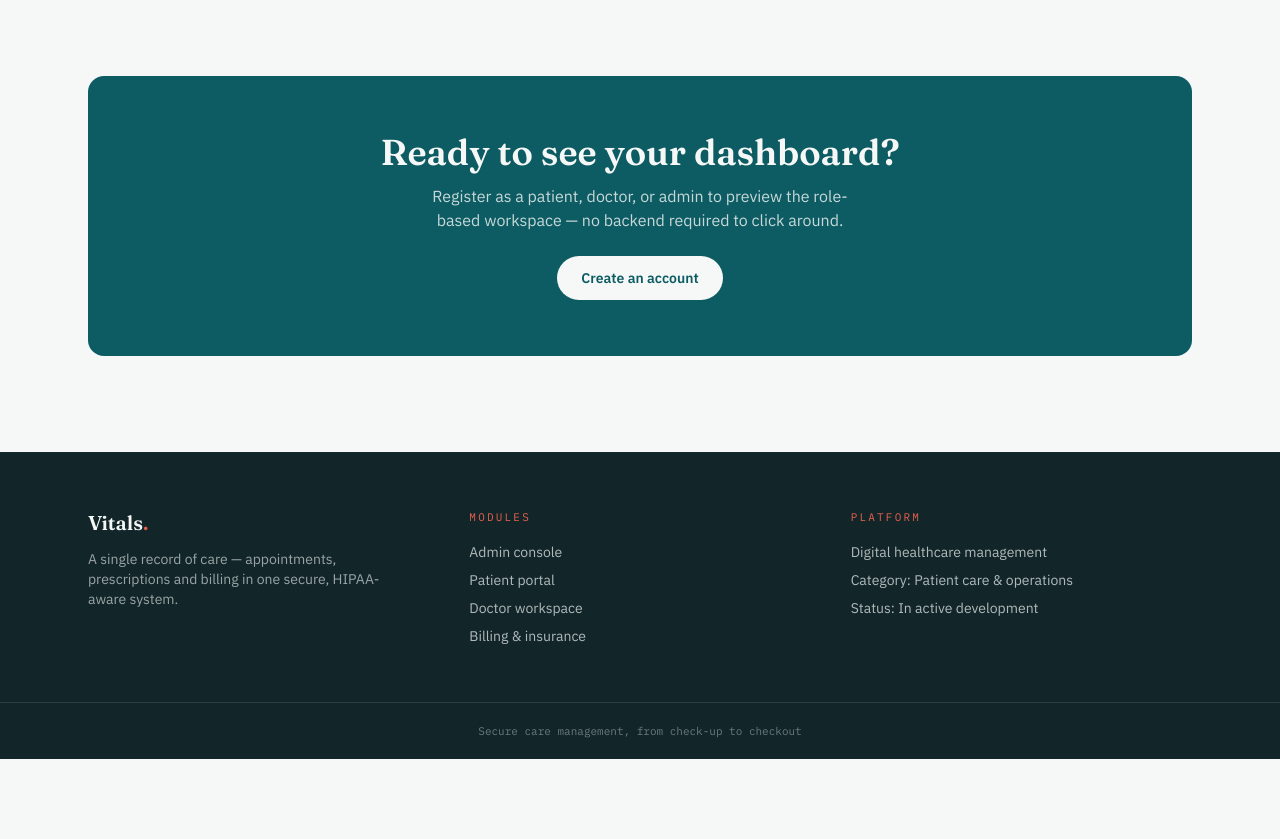
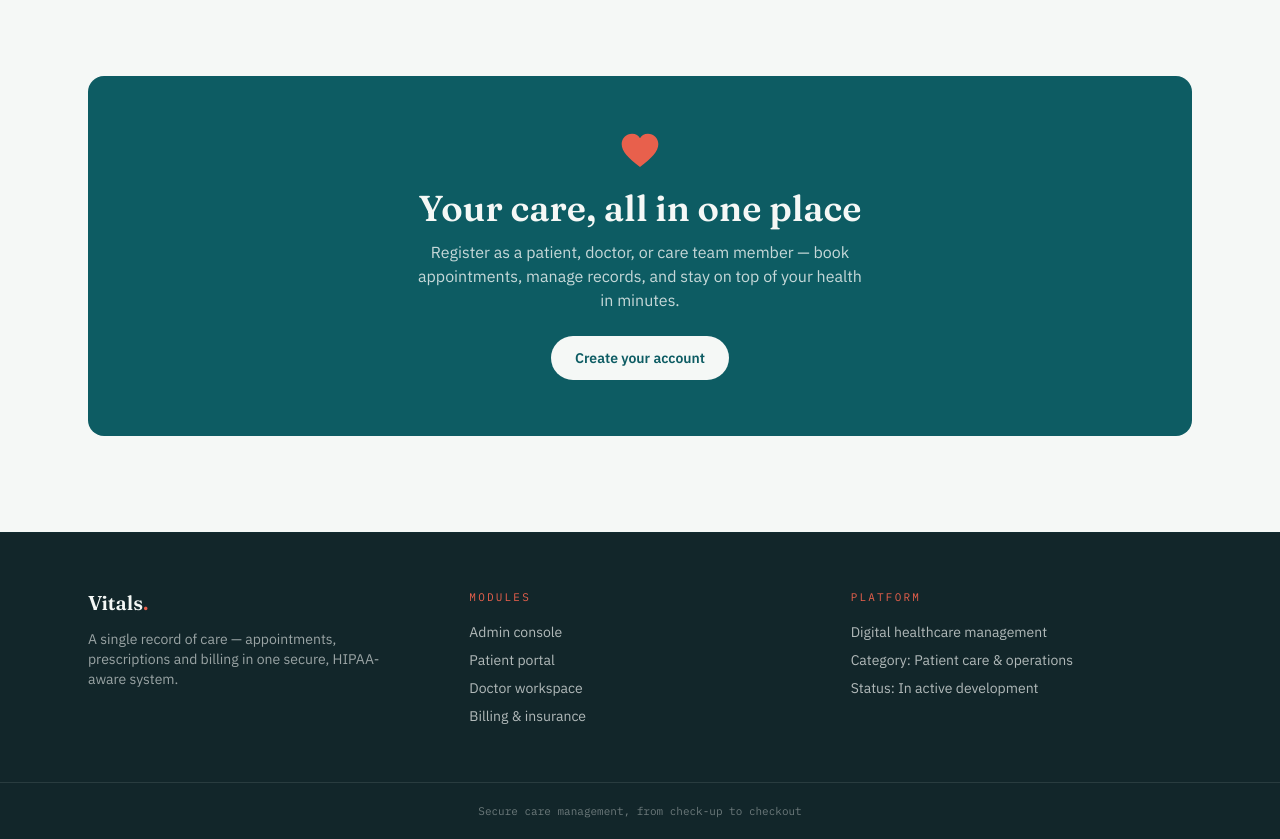
Before and after one commit to SREESRUTHYMS/healthcare-system, a React (Vite) app: page / in a window 1280 px wide. Shown: the part 2700-3539 px from the top of the page. Before the commit the page ends 3459 px from the top, so only its background shows below. Built offline with nearby package versions, Linux system fonts and the light colour scheme.

Commit message:
Reframe timeline as patient care journey

```diff
--- a/src/pages/Home.jsx
+++ b/src/pages/Home.jsx
@@ -2,6 +2,7 @@ import React, { useState } from "react";
 import { Link } from "react-router-dom";
 import Section from "../components/Section.jsx";
 import PulseDivider from "../components/PulseDivider.jsx";
+import { HeartIcon } from "../components/icons/MedicalIcons.jsx";
 
 const OBJECTIVES = [
   "Centralize patient information — history, diagnoses, prescriptions, and treatment plans.",
@@ -214,20 +215,22 @@ export default function Home() {
         </ol>
       </Section>
 
-      <Section className="pb-24 pt-16">
+            <Section className="pb-24 pt-16">
         <div className="rounded-2xl bg-teal px-8 py-14 text-center">
+          <HeartIcon className="mx-auto mb-4 flex justify-center [&_svg]:h-10 [&_svg]:w-10" />
           <h2 className="font-display text-3xl font-semibold text-mint sm:text-4xl">
-            Ready to see your dashboard?
+            Your care, all in one place
           </h2>
           <p className="mx-auto mt-3 max-w-md font-body text-mint/80">
-            Register as a patient, doctor, or admin to preview the role-based
-            workspace — no backend required to click around.
+            Register as a patient, doctor, or care team member — book
+            appointments, manage records, and stay on top of your health in
+            minutes.
           </p>
           <Link
             to="/register"
             className="mt-6 inline-block rounded-full bg-mint px-6 py-3 font-body text-sm font-semibold text-teal transition-colors hover:bg-white"
           >
-            Create an account
+            Create your account
           </Link>
         </div>
       </Section>
```
